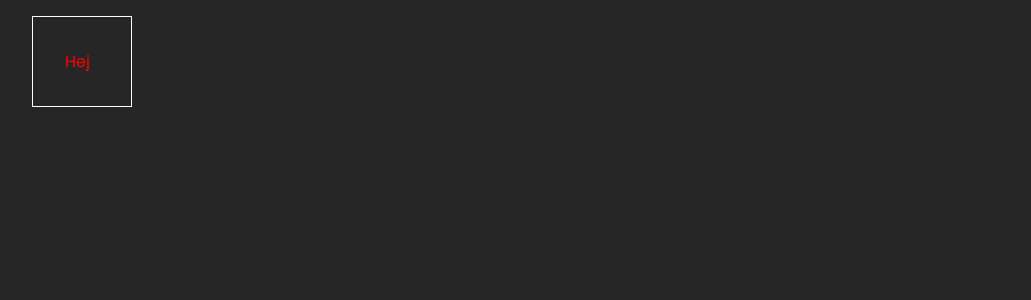
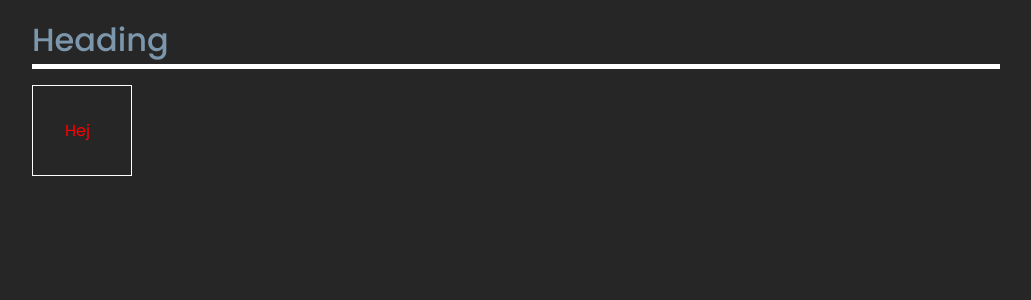
Before and after one commit to Marko350/filmvisarna, a React (Create React App) app: page / in a window 1280 px wide. Shown: the top 300 px of the page, without its empty margins (124-1155 px from the left). Built offline with nearby package versions, Linux system fonts and the light colour scheme; a web font is replaced by a local one.

Commit message:
Added react router dom and start page component (test)

```diff
--- a/src/App.js
+++ b/src/App.js
@@ -1,9 +1,12 @@
+import { BrowserRouter, Route } from 'react-router-dom';
 import Start from './pages/Start';
 
 function App() {
   return (
     <div className="App">
-      <Start />
+      <BrowserRouter>
+        <Route exact path='/' component={Start} />
+      </BrowserRouter>
     </div>
   );
 }
--- a/src/css/Start.module.css
+++ b/src/css/Start.module.css
@@ -5,3 +5,9 @@
   padding: 2rem;
   margin: 1rem;
 }
+
+.startHeader {
+  color: var(--main-header);
+  margin: 1rem;
+  border-bottom: 5px solid white;
+}
--- a/src/pages/Start.jsx
+++ b/src/pages/Start.jsx
@@ -3,6 +3,7 @@ import style from '../css/Start.module.css';
 const Start = () => {
   return (
     <div className={`container ${style.startWrapper}`}>
+      <h1 className={style.startHeader}>Heading</h1>
       <p>Hej</p>
     </div>
    );
```
